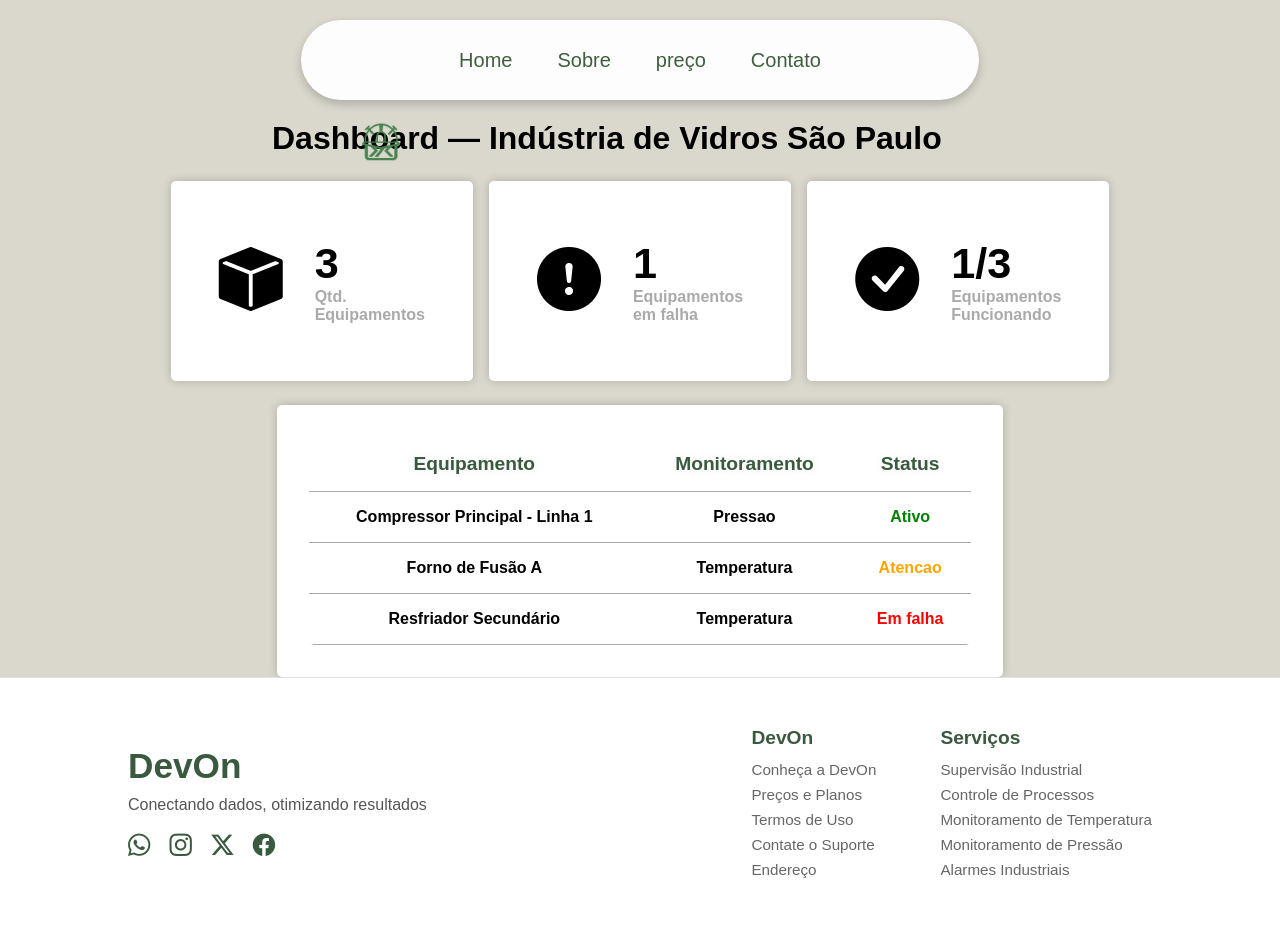
After one commit to matheus0824/DevOn---Sistema-de-monitoramento-e-controle-industrial, a PHP site: page /html/cliente.php in a window 1280 px wide. The commit adds this page. Run offline with PHP 8.4, Linux system fonts and the light colour scheme; the visitor is signed in with stand-in values (Sample User, id 1); data comes from the database, SQL or seed files in the repository; some web fonts are replaced.

Commit message:
feat: implementa painel do cliente e visualização de telemetria dos equipamentos

```diff
--- /dev/null
+++ b/css/cliente.css
@@ -0,0 +1,149 @@
+
+@import url('https://fonts.cdnfonts.com/css/gilroy-bold');
+
+* {
+    box-sizing: border-box;
+    /* border: 1px solid blue; */
+    padding: 0;
+    margin: 0;
+    font-family: 'Gilroy-Regular', sans-serif;
+}
+
+body {
+    background-color:   #dad7cd;
+}
+
+main {
+    margin-top: 15vh;
+    display: flex;
+    justify-content: center;
+    margin-bottom: 15vh;
+
+}
+
+.container-all {
+    width: 70%;
+    display: flex;
+    flex-direction: column;
+}
+
+.titulo {
+    padding-left: 5rem;
+    width: 100%;
+    text-align: left;
+}
+
+.titulo h1 {
+    font-size: 2rem;
+    font-family: 'Gilroy-Bold', sans-serif;
+}
+
+.empresa {
+    font-size: 1.5rem;
+    color: #7a7a7a;
+}
+
+.dashboard {
+    margin-top: 3vh;
+    width: 81%;
+    /* height: 500px; */
+    background-color: white;
+    border: 0;
+    border-radius: 5px;
+    padding: 2rem;
+    display: flex;
+    justify-self: center;
+    justify-content: center;
+    align-items: flex-start;
+    box-shadow: 0 0 10px rgba(0, 0, 0, 0.2);
+}
+
+.dashboard table {
+    overflow: hidden;
+    background-color: white;
+    border-collapse: collapse;
+    width: 100%;
+    text-align: center;
+    border-radius: 5px;
+}
+
+.dashboard tr {
+    border-bottom: 1px solid #aaa;
+    padding: 1rem;
+}
+
+.dashboard th {
+    padding: 1rem;
+    color: #3a5a40;
+    font-size: 1.2rem;
+    text-shadow: 0 0 10px rgba(58, 90, 64, 0.1)
+}
+
+.dashboard td {
+    font-weight: 600;
+    font-size: 1rem;
+    border-bottom: 1px solid #aaa;
+    padding: 1rem;
+    transition: ease 0.3s;
+}
+
+.dashboard tr:hover {
+    background-color: #f5f5f5;
+}
+
+.status-ativo {
+    color: green;
+}
+
+.status-inativo {
+    color: gray;
+}
+
+.status-falha {
+    color: red;
+}
+
+.status-atencao {
+    color: orange;
+}
+
+.container-cards {
+    gap: 1rem;
+    margin-top: 3vh;
+    width: 100%;
+    display: flex;
+    justify-content: center;
+}
+
+.card {
+    width: 350px;
+    height: 200px;
+    border: 0;
+    border-radius: 5px;
+    background-color: white;
+    box-shadow: 0 0 10px rgba(0, 0, 0, 0.2);
+    padding: 3rem;
+    display: flex;
+    align-items: center;
+    justify-content: center;
+    gap: 2rem;
+}
+
+.card-esq i {
+    font-size: 4rem;
+}
+
+.card-dir {
+    display: flex;
+    flex-direction: column;
+}
+
+.card-dir h1 {
+    font-size: 2.7rem;
+}
+
+.card-dir h2 {
+    /* max-width: 150px; */
+    color: #aaa;
+    font-size: 1rem;
+}
--- /dev/null
+++ b/html/cliente.php
@@ -0,0 +1,75 @@
+<?php require_once '../partials/cliente_dashboard.php'; ?>
+<!DOCTYPE html>
+<html lang="pt-br">
+<head>
+    <meta charset="UTF-8">
+    <meta name="viewport" content="width=device-width, initial-scale=1.0">
+    <title>Dashboard Cliente - DevOn</title>
+    <link rel="stylesheet" href="https://cdn.jsdelivr.net/npm/bootstrap-icons@1.13.1/font/bootstrap-icons.min.css">
+    <link href="../css/cliente.css" rel="stylesheet">
+    <link href="../css/footer.css" rel="stylesheet">
+</head>
+<body>
+    <?php require_once 'header.php'?>
+    <main>
+        <div class="container-all">
+            <div class="sub-container">
+                <div class="titulo"><h1>Dashboard<?= $empresa_nome !== '' ? ' — ' . htmlspecialchars($empresa_nome) : ''; ?></h1></div>
+
+                <div class="container-cards">
+                    <div class="card">
+                        <div class="card-esq"><i class="bi bi-box-fill"></i></div>
+                        <div class="card-dir"><h1><?= $total; ?></h1> <h2>Qtd. Equipamentos</h2></div>
+                    </div>
+
+                    <div class="card">
+                        <div class="card-esq"><i class="bi bi-exclamation-circle-fill"></i></div>
+                        <div class="card-dir"><h1><?= $em_falha; ?></h1> <h2>Equipamentos em falha</h2></div>
+                    </div>
+
+                    <div class="card">
+                        <div class="card-esq"><i class="bi bi-check-circle-fill"></i></div>
+                        <div class="card-dir"><h1><?= $funcionando; ?>/<?= $total; ?></h1> <h2>Equipamentos Funcionando</h2></div>
+                    </div>
+                </div>
+
+                <div class="dashboard">
+                    <table>
+                        <tr>
+                            <th class="table-titulo">Equipamento</th>
+                            <th class="table-titulo">Monitoramento</th>
+                            <th class="table-titulo">Status</th>
+                        </tr>
+                        <?php if (count($equipamentos) > 0): ?>
+                            <?php foreach ($equipamentos as $eq): ?>
+                            <?php
+                            $classe = 'status-inativo';
+                            $st = $eq['status_funcionamento'] ?? '';
+                            if ($st === 'Ativo') {
+                                $classe = 'status-ativo';
+                            } elseif ($st === 'Em falha') {
+                                $classe = 'status-falha';
+                            } elseif ($st === 'Atencao') {
+                                $classe = 'status-atencao';
+                            }
+                            ?>
+                            <tr>
+                                <td><?= htmlspecialchars($eq['nome_maquina']); ?></td>
+                                <td><?= htmlspecialchars($eq['tipo_variavel']); ?></td>
+                                <td class="<?= $classe; ?>"><?= htmlspecialchars($st); ?></td>
+                            </tr>
+                            <?php endforeach; ?>
+                        <?php else: ?>
+                            <tr>
+                                <td colspan="3">Nenhum equipamento cadastrado.</td>
+                            </tr>
+                        <?php endif; ?>
+                    </table>
+                </div>
+            </div>
+        </div>
+    </main>
+
+    <?php require_once 'footer.php'; ?>
+</body>
+</html>
--- /dev/null
+++ b/partials/cliente_dashboard.php
@@ -0,0 +1,39 @@
+<?php
+
+require_once __DIR__ . '/auth.php';
+require_once __DIR__ . '/crud.php';
+
+exigirLogin();
+
+$id_cliente = (int) ($_SESSION['id_cliente'] ?? 0);
+$empresa_nome = '';
+$equipamentos = [];
+$total = 0;
+$em_falha = 0;
+$funcionando = 0;
+$dias_contrato = 0;
+
+if ($id_cliente > 0) {
+    $cliente = read($pdo, 'clientes', "id = $id_cliente");
+    if ($cliente) {
+        $empresa_nome = $cliente['nome_empresa'] ?? '';
+        if (!empty($cliente['data_fim_contrato'])) {
+            $fim = new DateTime($cliente['data_fim_contrato']);
+            $hoje = new DateTime('today');
+            $dias_contrato = max(0, (int) $hoje->diff($fim)->format('%r%a'));
+        }
+    }
+    $equipamentos = readAll($pdo, 'equipamentos', "id_cliente = $id_cliente");
+} else {
+    $equipamentos = readAll($pdo, 'equipamentos');
+}
+
+$total = count($equipamentos);
+foreach ($equipamentos as $eq) {
+    $status = $eq['status_funcionamento'] ?? '';
+    if ($status === 'Em falha') {
+        $em_falha++;
+    } elseif ($status === 'Ativo') {
+        $funcionando++;
+    }
+}
```
Also changed, not shown: css/equipamento.css (added, +202 -0 lines), html/equipaments.php (+28 -5 lines), partials/logout.php (added, +13 -0 lines).
